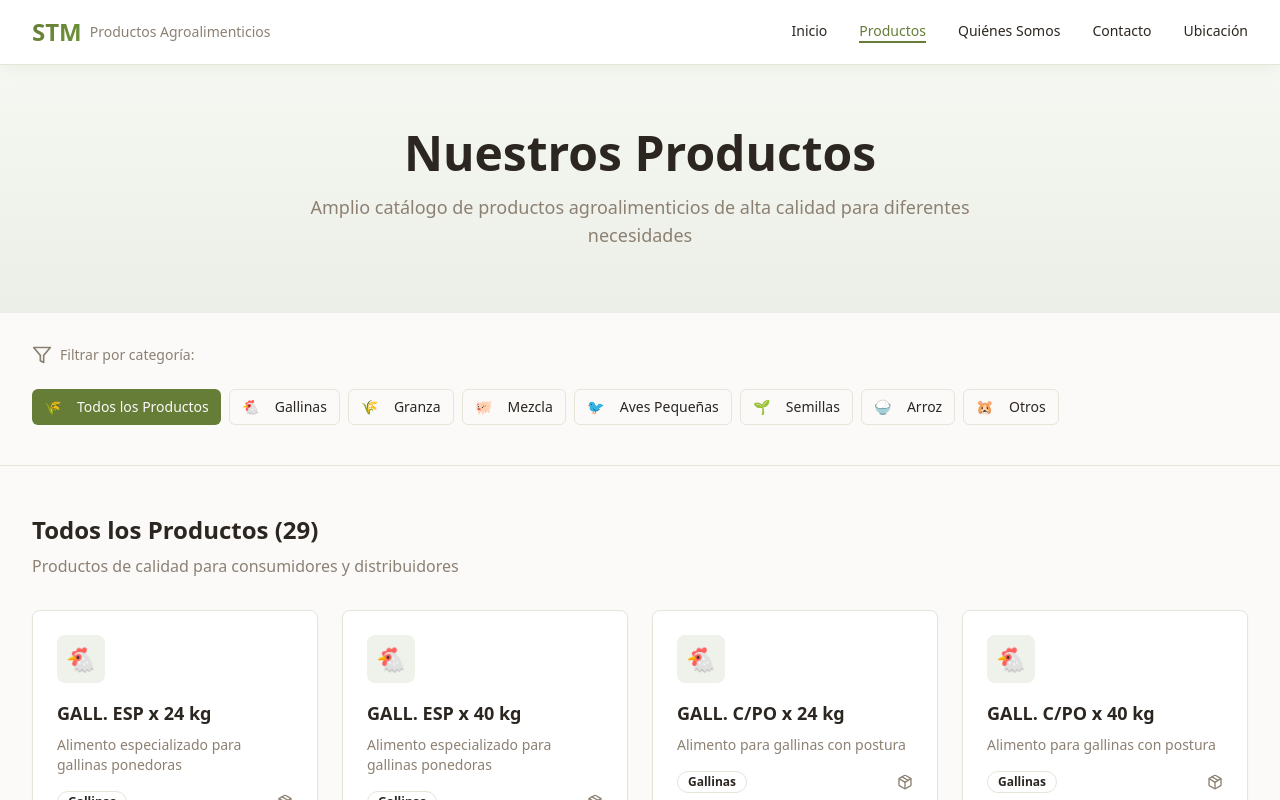
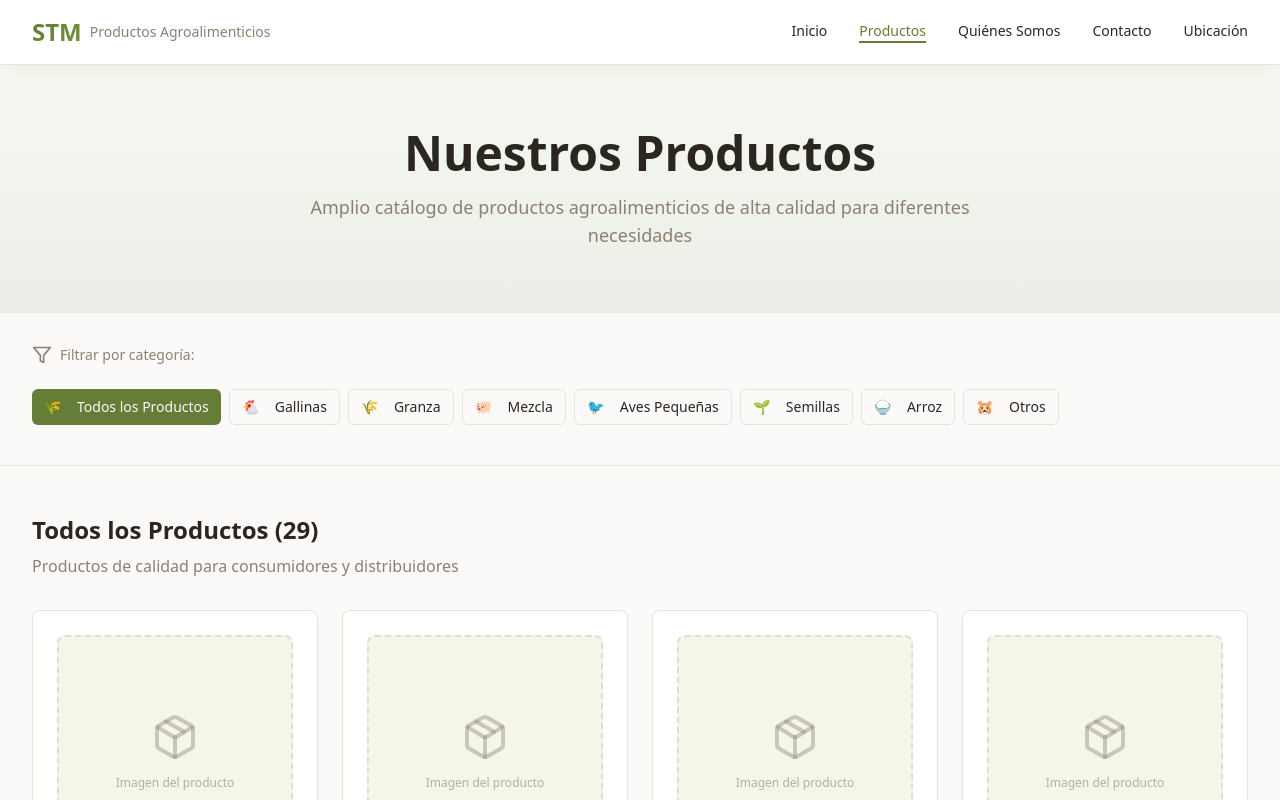
Before and after one commit to Bautistaa99/STM, a React (Vite) app: page /productos in a window 1280 px wide. Shown: the top 800 px of the page. Built offline with nearby package versions, Linux system fonts and the light colour scheme.

Commit message:
Add product images to products page
Update the products page to include space for images for each product, rather than just icons.

```diff
--- a/src/pages/Productos.tsx
+++ b/src/pages/Productos.tsx
@@ -132,12 +132,17 @@ const Productos = () => {
             {filteredProducts.map((product, index) => (
               <Card key={index} className="hover:shadow-card transition-all duration-300 hover:-translate-y-1">
                 <CardContent className="p-6">
+                  <div className="aspect-square mb-4 overflow-hidden rounded-lg bg-accent/50 border-2 border-dashed border-muted-foreground/20 flex items-center justify-center">
+                    <div className="text-center">
+                      <Package className="h-12 w-12 text-muted-foreground/40 mx-auto mb-2" />
+                      <span className="text-xs text-muted-foreground/60">Imagen del producto</span>
+                    </div>
+                  </div>
+
                   <div className="flex items-center justify-between mb-4">
-                    <div className="bg-primary/10 w-12 h-12 rounded-lg flex items-center justify-center">
-                      <span className="text-2xl">
-                        {getCategoryIcon(product.category)}
-                      </span>
-                    </div>
+                    <Badge variant="outline" className="text-xs">
+                      {categories.find(cat => cat.id === product.category)?.name}
+                    </Badge>
                     {product.featured && (
                       <Badge variant="secondary" className="text-xs">
                         Más Vendido
@@ -152,10 +157,7 @@ const Productos = () => {
                     {product.description}
                   </p>
 
-                  <div className="flex items-center justify-between">
-                    <Badge variant="outline" className="text-xs">
-                      {categories.find(cat => cat.id === product.category)?.name}
-                    </Badge>
+                  <div className="flex items-center justify-end">
                     <Package className="h-4 w-4 text-muted-foreground" />
                   </div>
                 </CardContent>
```
